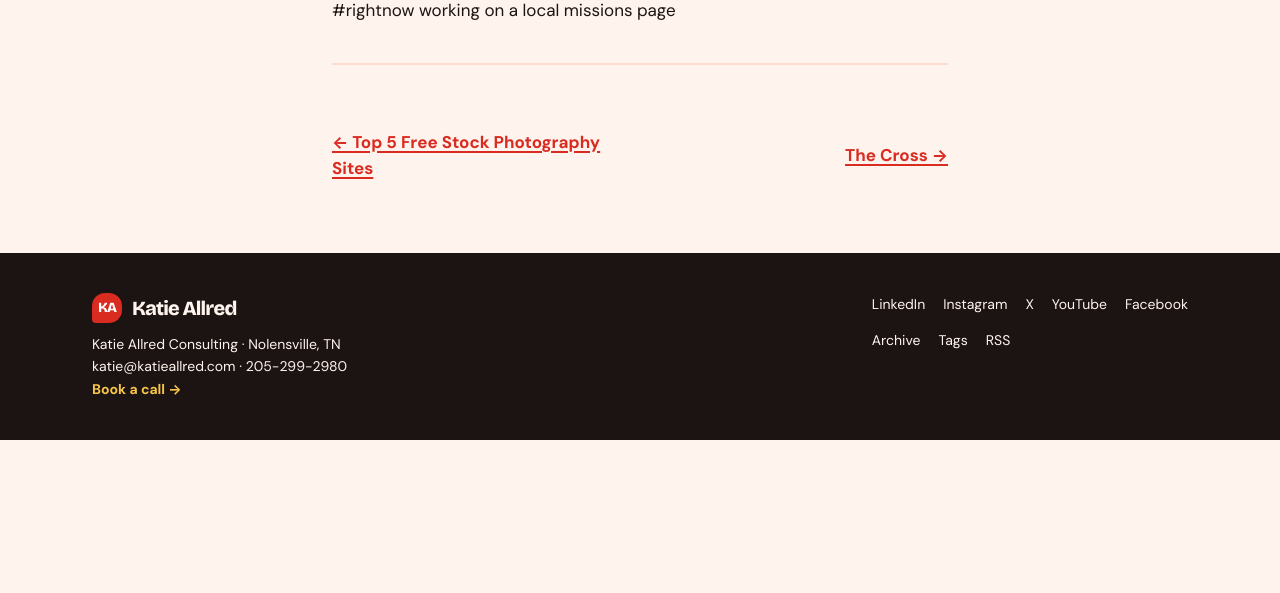
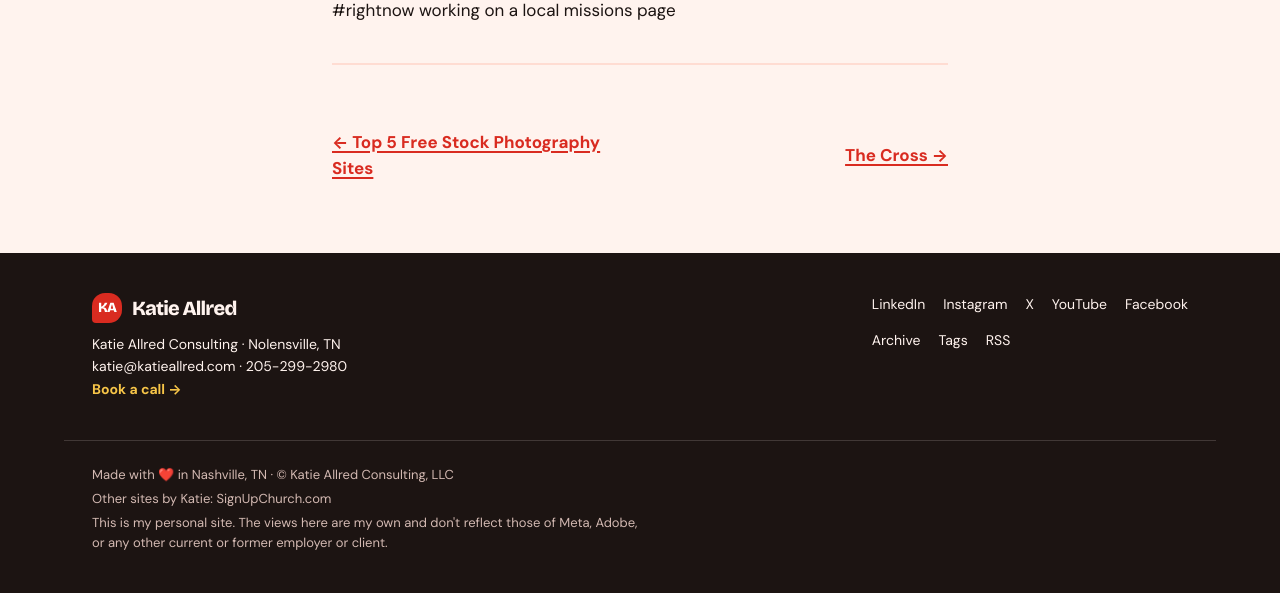
Before and after one commit to katiejallred/personal, a Jekyll site: the page built from _posts/2013-10-03-rightnow.md, in a window 1280 px wide. Shown: the part 598-1191 px from the top of the page. Built offline with Jekyll 4.4.1, drawn with Linux system fonts in a browser that asks for light colours; before the commit the page ends 1038 px from its top, so only the background shows below that.

Commit message:
Footer: add made-in line, copyright, SignUpChurch link, and disclaimer
Co-Authored-By: Claude Opus 5.5 <noreply@anthropic.com>
Claude-Session: https://claude.ai/code/session_015MpzqZ662GU5mvzoBNwigK

```diff
--- a/_includes/footer.html
+++ b/_includes/footer.html
@@ -23,4 +23,9 @@
       </nav>
     </div>
   </div>
+  <div class="wrap footer-legal">
+    <p>Made with <span role="img" aria-label="love">❤️</span> in Nashville, TN · © Katie Allred Consulting, LLC</p>
+    <p>Other sites by Katie: <a href="https://signupchurch.com">SignUpChurch.com</a></p>
+    <p class="footer-disclaimer">This is my personal site. The views here are my own and don't reflect those of Meta, Adobe, or any other current or former employer or client.</p>
+  </div>
 </footer>
--- a/assets/css/main.css
+++ b/assets/css/main.css
@@ -830,6 +830,24 @@ code, pre, kbd, samp {
   font-weight: 700;
 }
 
+.site-footer .footer-legal {
+  display: block;
+  padding-top: var(--space-4);
+  padding-bottom: var(--space-6);
+  border-top: 1px solid rgba(255, 243, 238, 0.16);
+  color: #D3B9B2;
+  font-size: 13px;
+  line-height: 20px;
+}
+
+.footer-legal p + p {
+  margin-top: var(--space-1);
+}
+
+.footer-disclaimer {
+  max-width: 62ch;
+}
+
 .footer-links {
   display: flex;
   flex-direction: column;
```
